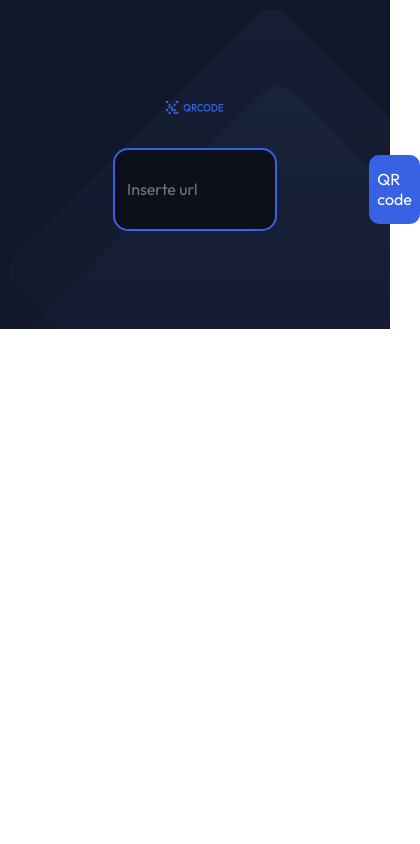
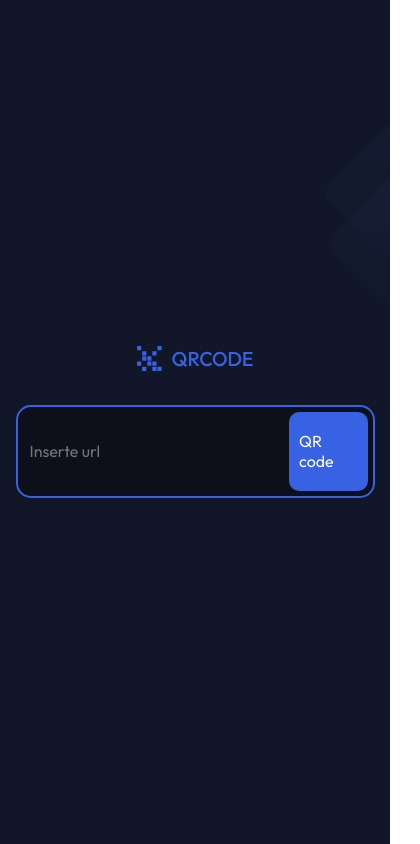
Before and after one commit to LfernandoPaucar/Generador-de-QR, a website: page index.html in a window 390 px wide. Shown: the whole page, 420 px wide, since content can reach past the window. Drawn offline with Linux system fonts and the light colour scheme.

Commit message:
Inclusion de sass y modelo responsive

```diff
--- /dev/null
+++ b/scss/style.scss
@@ -0,0 +1,104 @@
+*{
+    margin: 0px;
+    padding: 0px;
+    font-family: "Outfit", sans-serif;
+    font-optical-sizing: auto;
+    font-style: normal;
+}
+
+.container-general{
+    display: flex;
+    flex-direction: column;
+    align-content: center;
+    flex-wrap: wrap;
+    padding: 25%;
+    background-image:url(/source/bg-illustration.svg);
+    background-color: #111729;
+    background-size:50%;
+    background-repeat: no-repeat;
+    background-position: 100%;
+    height: 5vh;
+    justify-content: center;
+}
+
+.img > img{
+    width: 15vw;
+}
+.section-usuario{
+    all: unset;
+    display: flex;
+    flex-direction: row;
+    background-color: #0d101b;
+    width: 40vw;
+    height: 9vh;
+    border: solid 2px #3662E3;
+    border-radius: 15px;
+    justify-content: space-between;
+    padding: 2px;
+}
+
+.generador-container{
+    display: flex;
+    flex-direction: column;
+    align-items: center;
+    gap: 30px;
+}
+
+.section-usuario > input,
+.section-usuario > button{
+    all: unset;
+}
+
+
+.section-usuario > input{
+    padding: 10px;
+    color: white;
+}
+
+.section-usuario > button{
+    display: flex;
+    flex-direction: column;
+    align-items: center;
+    justify-content: center;
+    padding: 10px;
+    margin: 3px;
+    background-color: #3662E3;
+    color: white;
+    width: 8vw;
+    border-radius: 10px;
+}
+
+button > .qr{
+    all: unset;
+}
+
+@media screen and (max-width: 640px){
+    html{
+        height: 100%;
+        .container-general{
+            display: flex;
+            flex-direction: column;
+            height: 100vh;
+            background-size: 90%;
+            background-position: 320px 20px;
+            box-sizing: border-box;
+            padding: 2%;
+            justify-content: center;
+            .generador-container{
+                width: 100vw;
+                .img{
+                    img{
+                        width: 30vw;
+                    }
+                }
+                .section-usuario{
+                    width: 90vw;
+                    height: 10vh;
+                    button{
+                        width: 15vw;
+                    }
+                }
+            }
+        }
+    }
+}
```
Also changed, not shown: package.json (added, +18 -0 lines), styles/style.css, 1 other file.
